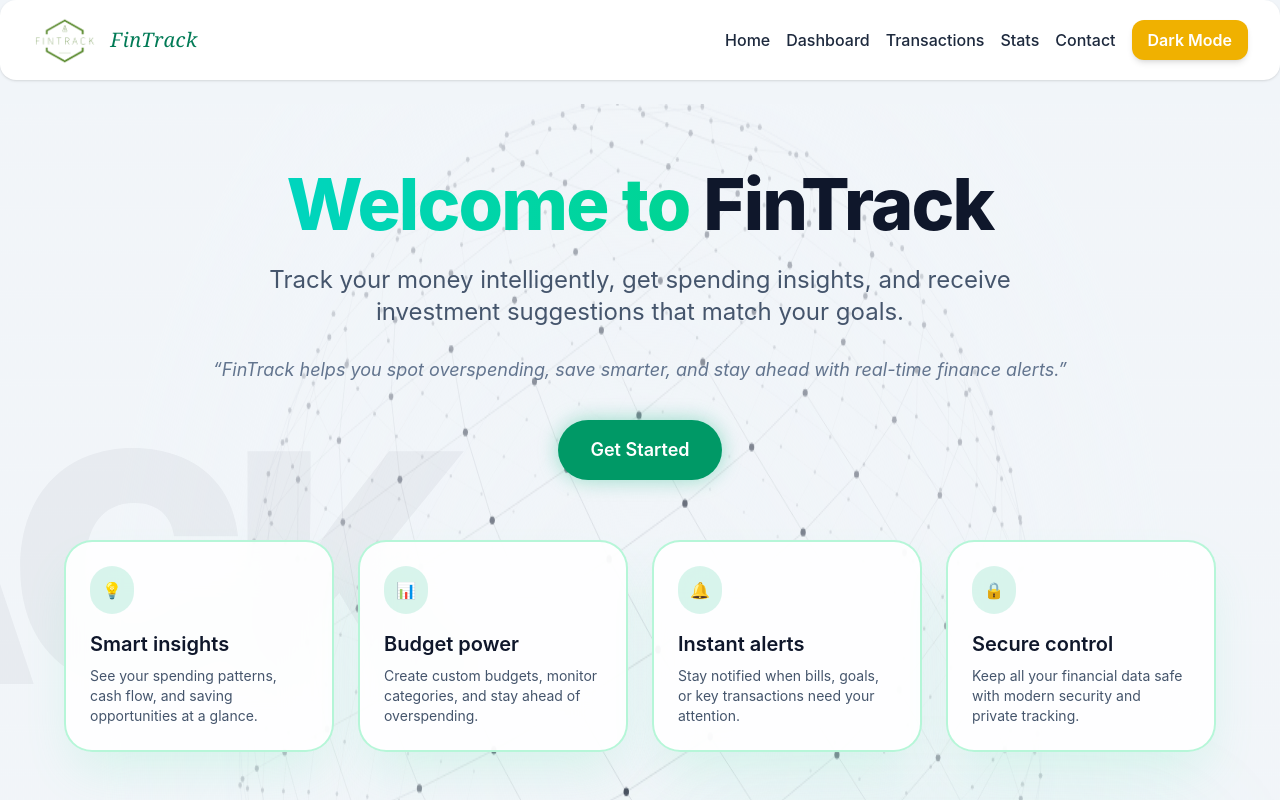
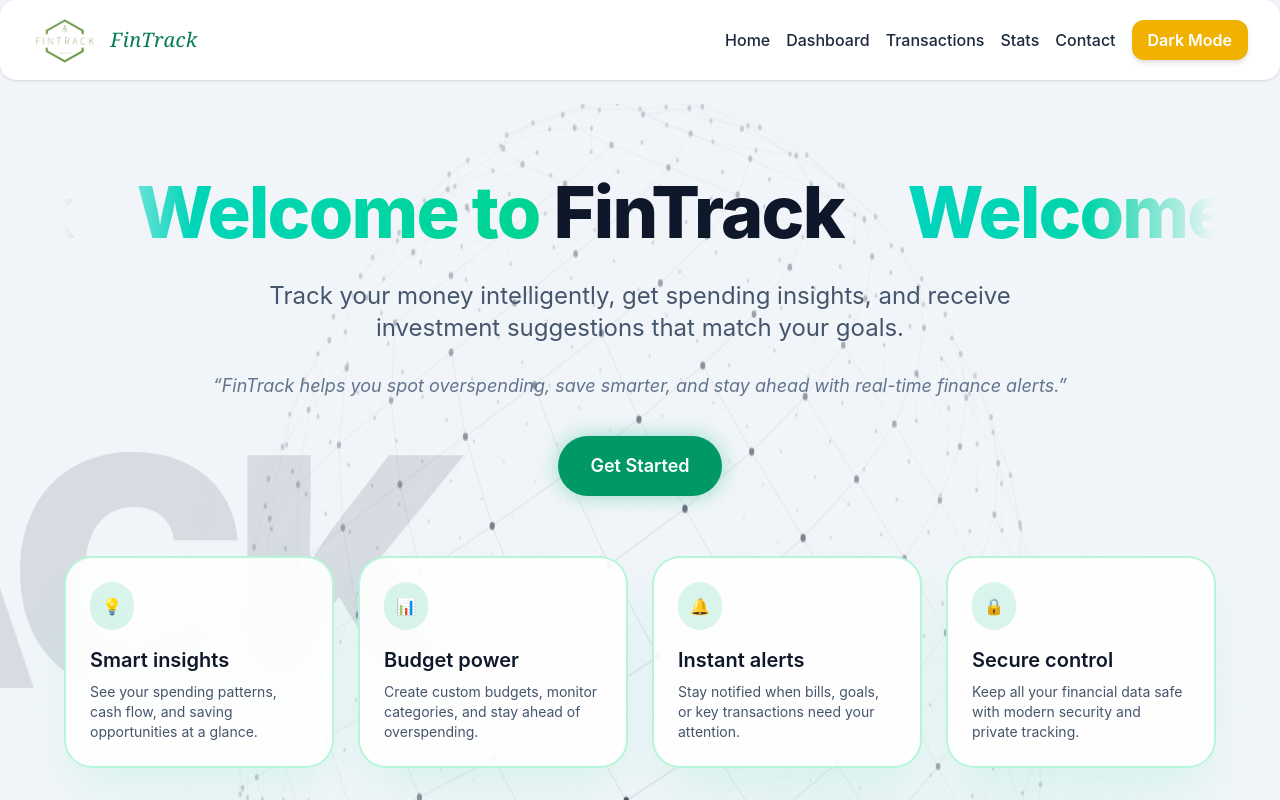
Before and after one commit to rishab123-creator/fintrack, a React (Vite) app: page / in a window 1280 px wide. Shown: the top 800 px of the page. Built offline with nearby package versions, Linux system fonts and the light colour scheme.

Commit message:
marquee effect

```diff
--- a/src/pages/HomePage.jsx
+++ b/src/pages/HomePage.jsx
@@ -18,29 +18,42 @@
 
         <div className="relative flex min-h-screen w-full overflow-hidden">
           <AnimatedGlobeBackground darkMode={darkMode} />
-          <div className="absolute inset-x-0 top-1/4 overflow-hidden pointer-events-none z-0 flex items-center opacity-[0.04] dark:opacity-[0.06] select-none">
-            <div className="animate-marquee flex gap-12 text-slate-900 dark:text-white">
-              <span className="text-[14rem] md:text-[20rem] font-black uppercase tracking-tighter whitespace-nowrap leading-none">FINTRACK</span>
-              <span className="text-[14rem] md:text-[20rem] font-black uppercase tracking-tighter text-transparent whitespace-nowrap leading-none" style={{WebkitTextStroke: '3px currentColor'}}>FINTRACK</span>
-              <span className="text-[14rem] md:text-[20rem] font-black uppercase tracking-tighter whitespace-nowrap leading-none">FINTRACK</span>
-              <span className="text-[14rem] md:text-[20rem] font-black uppercase tracking-tighter text-transparent whitespace-nowrap leading-none" style={{WebkitTextStroke: '3px currentColor'}}>FINTRACK</span>
+          <div className="absolute inset-x-0 top-1/4 overflow-hidden pointer-events-none z-0 flex items-center opacity-[0.12] dark:opacity-[0.06] select-none">
+            <div className="animate-marquee flex gap-12 text-slate-800 dark:text-white">
+              <span className="text-[14rem] md:text-[20rem] font-black uppercase tracking-tighter whitespace-nowrap leading-none drop-shadow-sm">FINTRACK</span>
+              <span className="text-[14rem] md:text-[20rem] font-black uppercase tracking-tighter text-transparent whitespace-nowrap leading-none drop-shadow-sm" style={{WebkitTextStroke: '3px currentColor'}}>FINTRACK</span>
+              <span className="text-[14rem] md:text-[20rem] font-black uppercase tracking-tighter whitespace-nowrap leading-none drop-shadow-sm">FINTRACK</span>
+              <span className="text-[14rem] md:text-[20rem] font-black uppercase tracking-tighter text-transparent whitespace-nowrap leading-none drop-shadow-sm" style={{WebkitTextStroke: '3px currentColor'}}>FINTRACK</span>
               <span className="text-[14rem] md:text-[20rem] font-black uppercase tracking-tighter whitespace-nowrap leading-none">FINTRACK</span>
               <span className="text-[14rem] md:text-[20rem] font-black uppercase tracking-tighter text-transparent whitespace-nowrap leading-none" style={{WebkitTextStroke: '3px currentColor'}}>FINTRACK</span>
             </div>
           </div><div className="relative flex-1 w-full px-4 lg:px-6 z-10">
             <div className="relative mx-auto max-w-6xl text-center mt-16 px-4 sm:px-0">
-          <motion.h1
-            initial={{ opacity: 0, y: 30 }}
-            animate={{ opacity: 1, y: 0 }}
+          <div className="overflow-hidden w-full mb-6 py-2 relative flex items-center">
+            {/* Soft fade masks on edges for slick entrance/exit */}
+            <div className={`absolute left-0 top-0 w-8 md:w-32 h-full z-20 bg-gradient-to-r ${darkMode ? 'from-slate-950 to-transparent' : 'from-slate-100 to-transparent'} pointer-events-none`}></div>
+            <div className={`absolute right-0 top-0 w-8 md:w-32 h-full z-20 bg-gradient-to-l ${darkMode ? 'from-slate-950 to-transparent' : 'from-slate-100 to-transparent'} pointer-events-none`}></div>
+
+            <motion.div
+              initial={{ opacity: 0, scale: 0.95 }}
+              animate={{ opacity: 1, scale: 1 }}
               transition={{ duration: 0.8, ease: "easeOut" }}
+              className="flex whitespace-nowrap animate-marquee gap-12 md:gap-16 items-center"
+            >
+              {[...Array(8)].map((_, i) => (
+                <h1
+                  key={i}
                   className={
                     darkMode
-                ? "text-6xl md:text-7xl font-extrabold text-white mb-6 tracking-tight relative z-10"
-                : "text-6xl md:text-7xl font-extrabold text-slate-900 mb-6 tracking-tight relative z-10"
+                      ? "text-6xl md:text-7xl font-extrabold text-white tracking-tight shrink-0"
+                      : "text-6xl md:text-7xl font-extrabold text-slate-900 tracking-tight shrink-0"
                   }
                 >
                   <span className="text-transparent bg-clip-text bg-gradient-to-r from-emerald-400 via-teal-400 to-emerald-400 animate-gradient-text">Welcome to</span> FinTrack
-          </motion.h1>
+                </h1>
+              ))}
+            </motion.div>
+          </div>
 
           <motion.p
             initial={{ opacity: 0, y: 20 }}
@@ -95,18 +108,10 @@
               <div className="mb-4 inline-flex items-center justify-center rounded-full bg-emerald-500/15 p-3 text-emerald-500">
                 💡
               </div>
-              <h2 className={
-                  darkMode
-                    ? "text-xl font-semibold text-white mb-2"
-                    : "text-xl font-semibold text-slate-900 mb-2"
-                }>
+              <h2 className={darkMode ? "text-xl font-semibold text-white mb-2" : "text-xl font-semibold text-slate-900 mb-2"}>
                 Smart insights
               </h2>
-              <p className={
-                  darkMode
-                    ? "text-sm text-slate-300"
-                    : "text-sm text-slate-600"
-                }>
+              <p className={darkMode ? "text-sm text-slate-300" : "text-sm text-slate-600"}>
                 See your spending patterns, cash flow, and saving opportunities at a glance.
               </p>
             </motion.div>
@@ -119,18 +124,10 @@
               <div className="mb-4 inline-flex items-center justify-center rounded-full bg-emerald-500/15 p-3 text-emerald-500">
                 📊
               </div>
-              <h2 className={
-                  darkMode
-                    ? "text-xl font-semibold text-white mb-2"
-                    : "text-xl font-semibold text-slate-900 mb-2"
-                }>
+              <h2 className={darkMode ? "text-xl font-semibold text-white mb-2" : "text-xl font-semibold text-slate-900 mb-2"}>
                 Budget power
               </h2>
-              <p className={
-                  darkMode
-                    ? "text-sm text-slate-300"
-                    : "text-sm text-slate-600"
-                }>
+              <p className={darkMode ? "text-sm text-slate-300" : "text-sm text-slate-600"}>
                 Create custom budgets, monitor categories, and stay ahead of overspending.
               </p>
             </motion.div>
@@ -143,18 +140,10 @@
               <div className="mb-4 inline-flex items-center justify-center rounded-full bg-emerald-500/15 p-3 text-emerald-500">
                 🔔
               </div>
-              <h2 className={
-                  darkMode
-                    ? "text-xl font-semibold text-white mb-2"
-                    : "text-xl font-semibold text-slate-900 mb-2"
-                }>
+              <h2 className={darkMode ? "text-xl font-semibold text-white mb-2" : "text-xl font-semibold text-slate-900 mb-2"}>
                 Instant alerts
               </h2>
-              <p className={
-                  darkMode
-                    ? "text-sm text-slate-300"
-                    : "text-sm text-slate-600"
-                }>
+              <p className={darkMode ? "text-sm text-slate-300" : "text-sm text-slate-600"}>
                 Stay notified when bills, goals, or key transactions need your attention.
               </p>
             </motion.div>
@@ -167,18 +156,10 @@
               <div className="mb-4 inline-flex items-center justify-center rounded-full bg-emerald-500/15 p-3 text-emerald-500">
                 🔒
               </div>
-              <h2 className={
-                  darkMode
-                    ? "text-xl font-semibold text-white mb-2"
-                    : "text-xl font-semibold text-slate-900 mb-2"
-                }>
+              <h2 className={darkMode ? "text-xl font-semibold text-white mb-2" : "text-xl font-semibold text-slate-900 mb-2"}>
                 Secure control
               </h2>
-              <p className={
-                  darkMode
-                    ? "text-sm text-slate-300"
-                    : "text-sm text-slate-600"
-                }>
+              <p className={darkMode ? "text-sm text-slate-300" : "text-sm text-slate-600"}>
                 Keep all your financial data safe with modern security and private tracking.
               </p>
             </motion.div>
```
Lines whose indentation alone changed are shown as unchanged.
